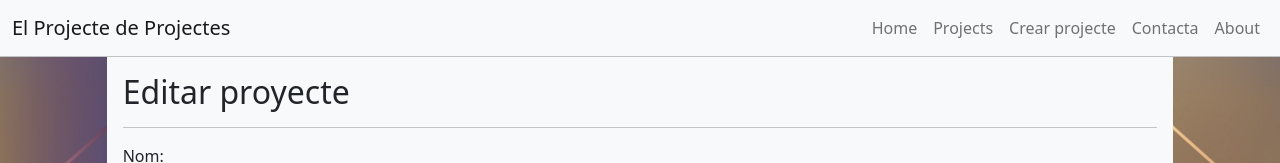
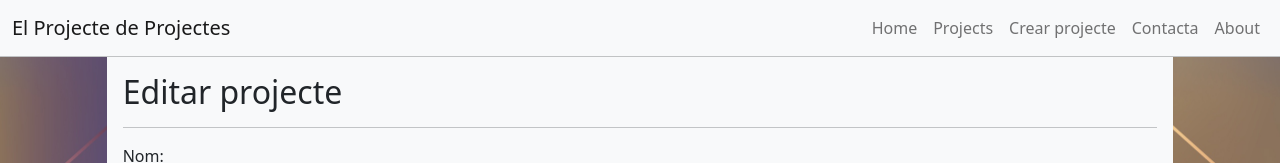
Before and after one commit to ThEricsson/Angular-Project-Manager, an Angular app: page /edit/1 in a window 1280 px wide. Shown: the top 163 px of the page. Built offline with nearby package versions, Linux system fonts and the light colour scheme; no server answers.

Commit message:
one little fix

```diff
--- a/src/app/components/edit/edit.component.ts
+++ b/src/app/components/edit/edit.component.ts
@@ -34,7 +34,7 @@ export class EditComponent implements OnInit {
     private _route: ActivatedRoute,
     private _uploadService: UploadService
   ) {
-    this.title = 'Editar proyecte'
+    this.title = 'Editar projecte'
   }
 
   //A l'inici recollim les dades amb la funció getProject
```
